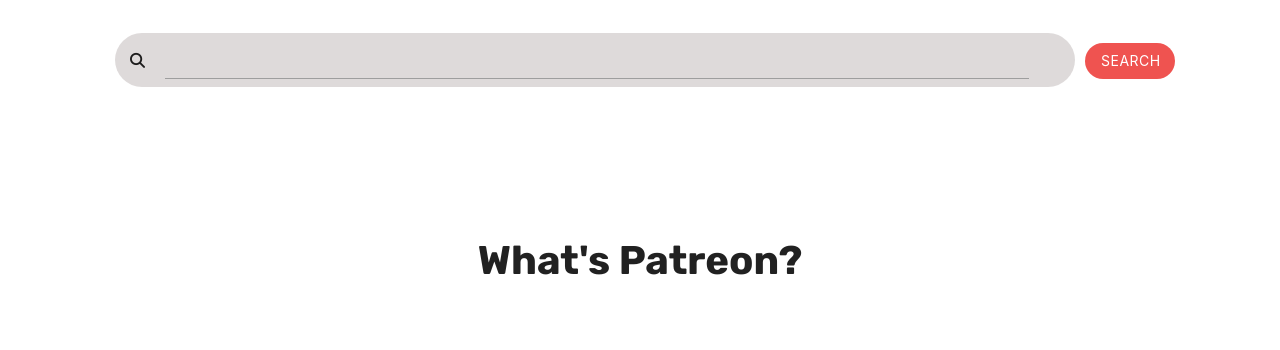
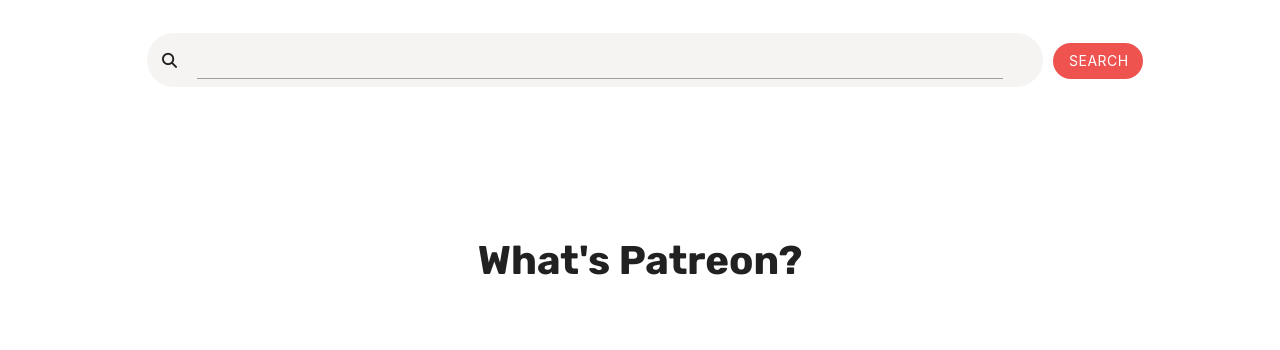
Before and after one commit to obazbooz/Patreon-clone, a plain HTML site: page index.html in a window 1280 px wide. Shown: the part 750-1100 px from the top of the page. Drawn offline with nearby package versions, Linux system fonts and the light colour scheme.

Commit message:
Project after bugs fixing for second time

```diff
--- a/style.css
+++ b/style.css
@@ -182,9 +182,10 @@ main .landing .landing-intro a {
 
 .search-sec .search-content .search-bar-container {
   display: flex;
-  background-color: rgb(214 209 209 / 80%);
+  background-color: rgb(245, 244, 242);
   border-radius: 50em;
-  width: 75%;
+  width: 80%;
+  max-width: 70%;
 }
 
 .search-sec .search-content .search-bar-container i {
```
